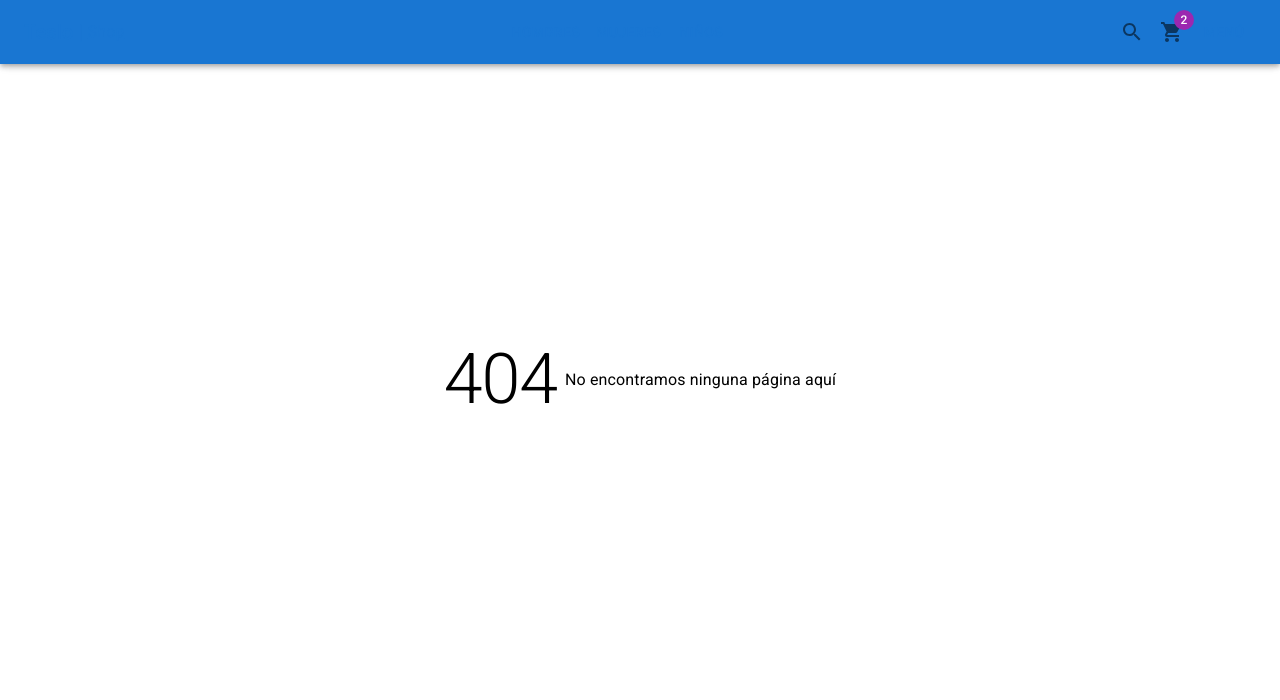
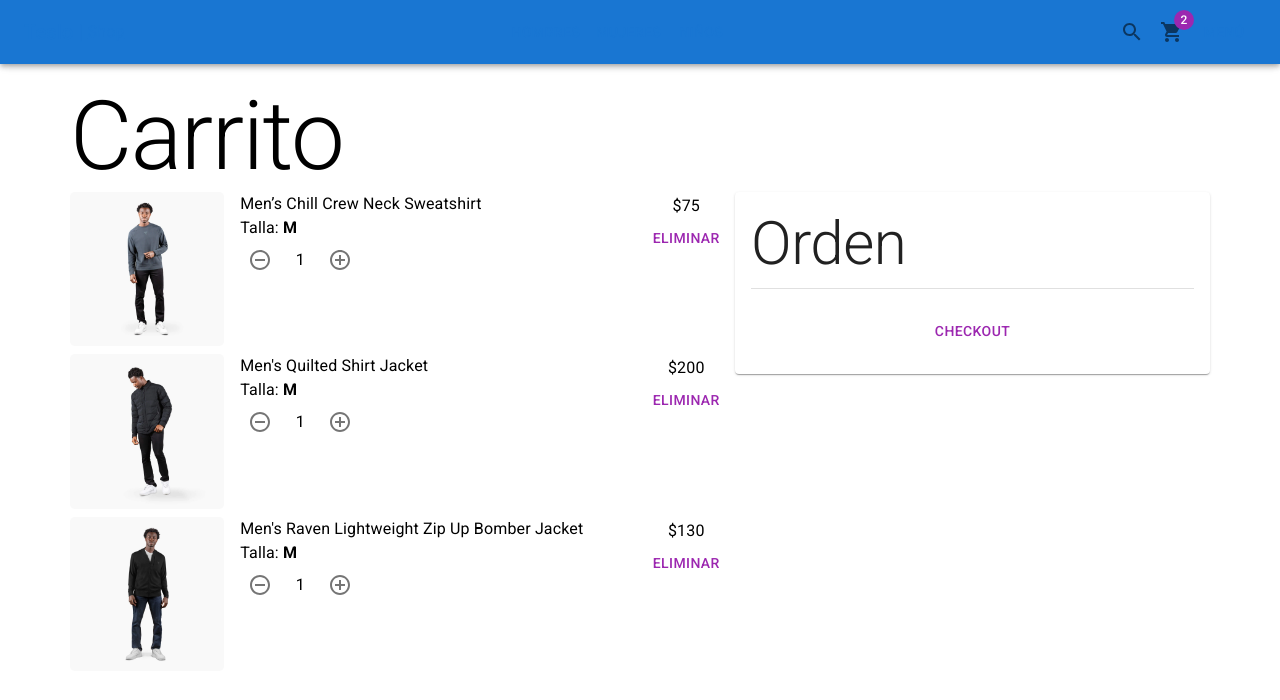
Before and after one commit to SebasRDev/teslo_shop_next, a Next.js app: page /cart in a window 1280 px wide. Before the commit this address had no page. Shown: the top 700 px of the page. Built offline with nearby package versions, Linux system fonts and the light colour scheme.

Commit message:
Carrito de compras elementos

```diff
--- /dev/null
+++ b/components/cart/CartList.tsx
@@ -0,0 +1,66 @@
+import NextLink from "next/link";
+import {
+  Box,
+  Button,
+  CardActionArea,
+  CardMedia,
+  Grid,
+  Link,
+  Typography,
+} from "@mui/material";
+import { initialData } from "../../database/products";
+import { ItemCounter } from "../ui";
+
+const prodcutsInCart = [
+  initialData.products[0],
+  initialData.products[1],
+  initialData.products[2],
+];
+
+export const CartList = () => {
+  return (
+    <>
+      {prodcutsInCart.map((product) => (
+        <Grid container spacing={2} sx={{ mb: 1 }} key={product.slug}>
+          <Grid item xs={3}>
+            {/**TODO: LLevar a la pagina del producto */}
+            <NextLink href={"/product/slug"} passHref>
+              <Link>
+                <CardActionArea>
+                  <CardMedia
+                    image={`products/${product.images[0]}`}
+                    component="img"
+                    sx={{ borderRadius: "5px" }}
+                  />
+                </CardActionArea>
+              </Link>
+            </NextLink>
+          </Grid>
+          <Grid item xs={7}>
+            <Box display="flex" flexDirection="column">
+              <Typography variant="body1">{product.title}</Typography>
+              <Typography variant="body1">
+                Talla: <strong>M</strong>
+              </Typography>
+
+              {/**Condicional */}
+              <ItemCounter />
+            </Box>
+          </Grid>
+          <Grid
+            item
+            xs={2}
+            display="flex"
+            alignItems="center"
+            flexDirection="column"
+          >
+            <Typography variant="subtitle1">${product.price}</Typography>
+
+            {/**Editable */}
+            <Button variant="text" color="secondary">Eliminar</Button>
+          </Grid>
+        </Grid>
+      ))}
+    </>
+  );
+};
--- /dev/null
+++ b/components/cart/index.ts
@@ -0,0 +1 @@
+export * from './CartList'
--- /dev/null
+++ b/pages/cart/index.tsx
@@ -0,0 +1,39 @@
+import { Box, Button, Card, CardContent, Divider, Grid, Typography } from "@mui/material";
+import { CartList } from "../../components/cart";
+import { ShopLayout } from "../../components/layouts";
+
+const CartPage = () => {
+  return (
+    <ShopLayout
+      title={"Carrito - 3"}
+      pageDescription={"Carrito de compras de la tienda"}
+    >
+      <Typography variant="h1" component="h1">
+        Carrito
+      </Typography>
+      <Grid container>
+        <Grid item xs={12} sm={7}>
+          <CartList />
+        </Grid>
+        <Grid item xs={12} sm={5}>
+          <Card className="summary-card">
+            <CardContent>
+              <Typography variant="h2">Orden</Typography>
+              <Divider sx={{ my: 1 }} />
+
+              {/**Order Sumary */}
+
+              <Box sx={{mt:3}}>
+                <Button color="secondary" className="circular-btn" fullWidth>
+                  Checkout
+                </Button>
+              </Box>
+            </CardContent>
+          </Card>
+        </Grid>
+      </Grid>
+    </ShopLayout>
+  );
+};
+
+export default CartPage;
```
